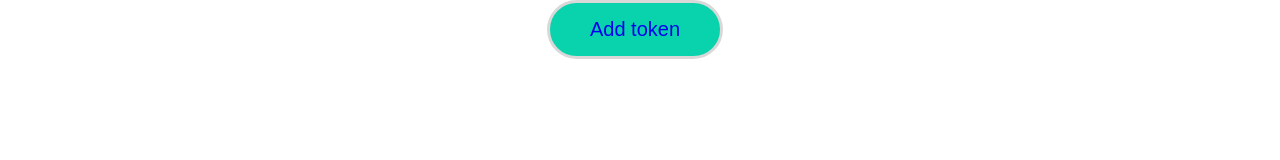
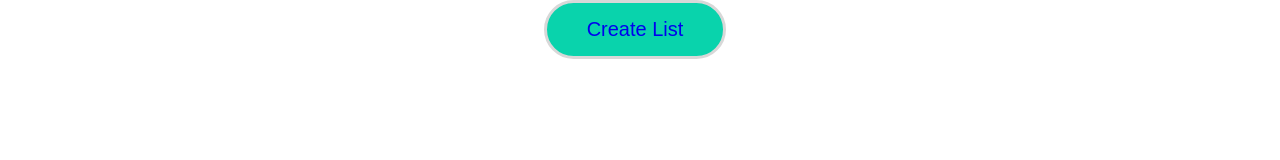
Before and after one commit to the-collab-lab/tcl-14-smart-shopping-list, a React (Create React App) app: page / in a window 1280 px wide. Shown: the top 160 px of the page. Built offline with nearby package versions, Linux system fonts and the light colour scheme.

Commit message:
Change button

```diff
--- a/src/App.js
+++ b/src/App.js
@@ -14,7 +14,7 @@ export default function App() {
           onClick={() => setIsActive('tokenList')}
         >
           <Link to="/token-list" className="no-decoration">
-            Add token
+            Create List
           </Link>
         </button>
       </div>
```
